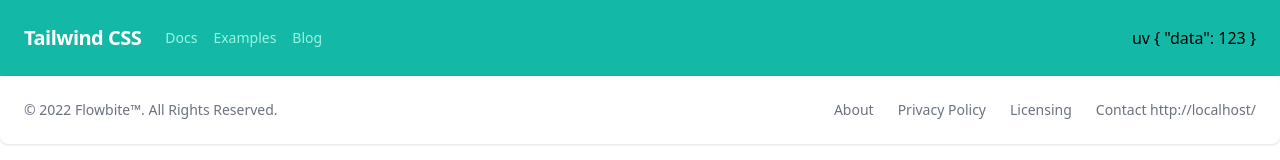
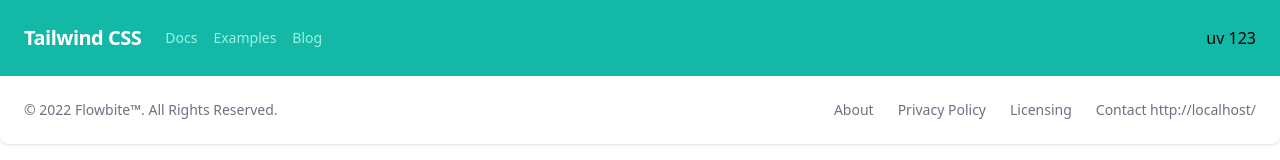
Before and after one commit to Josephmtsai/vue-source, a Vue app: page / in a window 1280 px wide. Shown: the top 160 px of the page. Built offline with nearby package versions, Linux system fonts and the light colour scheme.

Commit message:
test custom event listener

```diff
--- a/src/components/HeaderComponent.vue
+++ b/src/components/HeaderComponent.vue
@@ -29,7 +29,7 @@
           Blog
         </a>
       </div>
-      <div>uv {{ outSideVariable }}</div>
+      <div>uv {{ outSideNumber }}</div>
     </div>
   </nav>
 </template>
@@ -38,20 +38,30 @@
 export default {
   name: 'HelloWorld',
   setup() {
-    //const outSideNumber = ref(window.uv ? window.uv.data : 0);
-    const outSideVariable = reactive(window.uv);
+    const outSideNumber = ref(window.uv.data);
+
     const url = ref(location.href);
-    watch(outSideVariable, (newValue, oldValue) => {
-      console.log('watch outSideVariable', newValue, oldValue);
+    watch(outSideNumber, (newValue, oldValue) => {
+      console.log('watch outSideNumber', newValue, oldValue);
     });
 
     watchEffect(() => {
-      console.log('watchEffect', outSideVariable);
+      console.log('watchEffect', outSideNumber);
     });
     return {
       url,
-      outSideVariable,
+      outSideNumber,
     };
+  },
+  onMounted() {
+    document.addEventListener('onUserDataUpdate', (event) => {
+      console.log(event);
+      outSideNumber = event.data;
+    });
+  },
+
+  onUnmounted() {
+    document.removeEventListener('onUserDataUpdate');
   },
 };
 </script>
```
